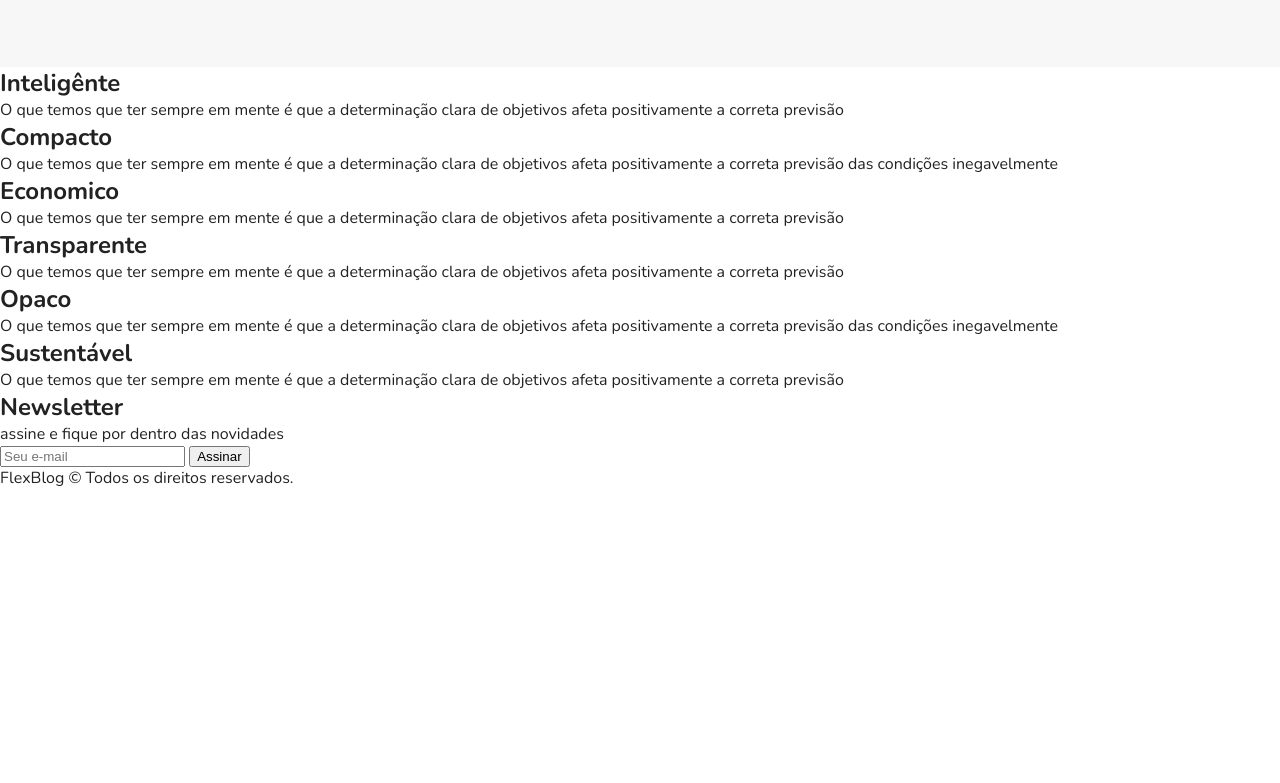
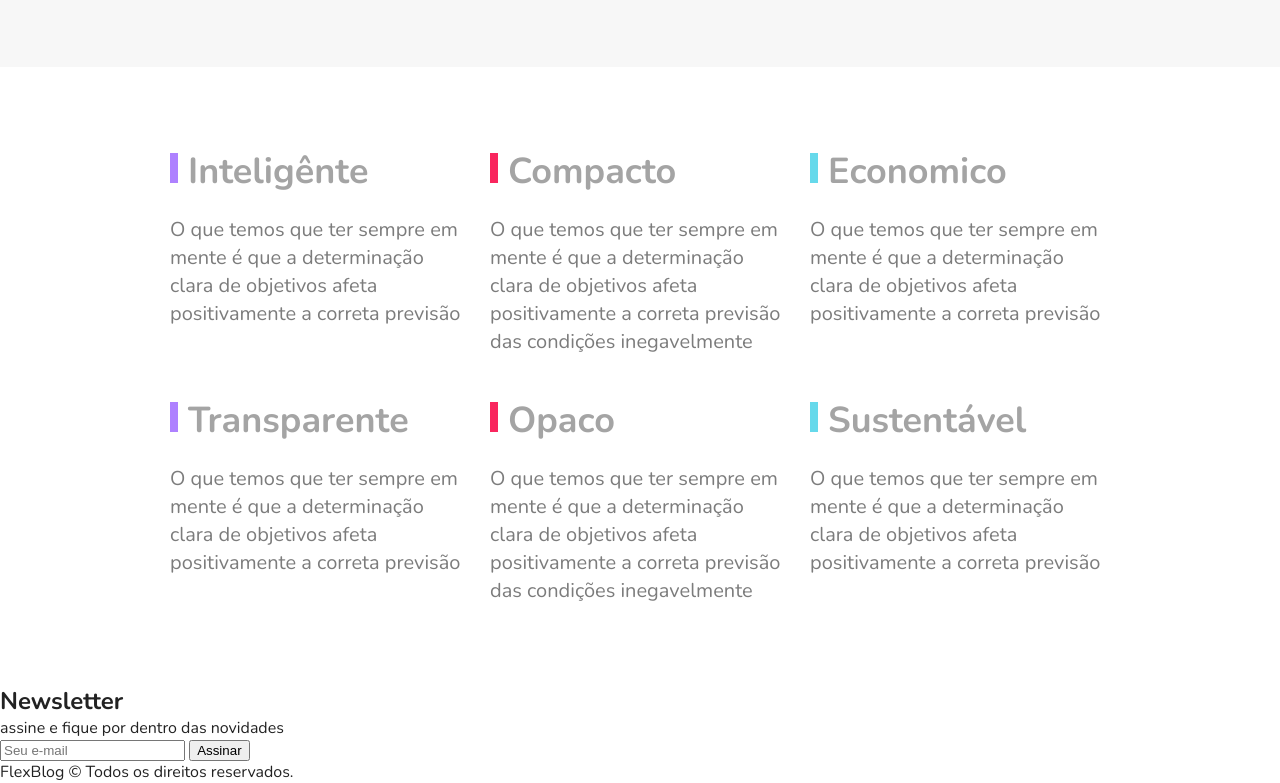
Before and after one commit to JoaoBatistaJr/FlexBlog-Origamid, a plain HTML site: page index.html in a window 1280 px wide. Shown: the part 2449-3232 px from the top of the page. Before the commit the page ends 2938 px from the top, so only its background shows below. Drawn offline with nearby package versions, Linux system fonts and the light colour scheme.

Commit message:
update qualidade

```diff
--- a/css/main.css
+++ b/css/main.css
@@ -238,6 +238,10 @@ img{
 	text-align: center;
 }
 
+.preco-item a:hover{
+	color: #2c70ff;
+}
+
 @media (max-width: 800px){
 	.preco{
 		padding-left: 10px;
@@ -250,3 +254,45 @@ img{
 		order: -1;
 	}
 }
+
+.qualidade{
+	max-width: 960px;
+	margin: 60px auto;
+	display: flex;
+	flex-wrap: wrap;
+}
+
+.qualidade-item{
+	flex: 1 1 300px;
+	margin: 20px 10px;
+}
+
+.qualidade-item h2{
+	font-size: 2.25em;
+	color: #a4a4a4;
+	margin-bottom: 20px;
+}
+
+.qualidade-item h2::before{
+	content: '';
+	display: inline-block;
+	width: 8px;
+	height: 30px;
+	margin-right: 10px;
+}
+
+.qualidade-item:nth-of-type(3n+1) h2::before{
+	background: #ae81ff;
+}
+.qualidade-item:nth-of-type(3n+2) h2::before{
+	background: #f9265e;
+}
+.qualidade-item:nth-of-type(3n+3) h2::before{
+	background: #66d9eb;
+}
+
+.qualidade-item p{
+	font-size: 1.25em;
+	line-height: 1.4;
+	color: #7c7c7c;
+}
```
